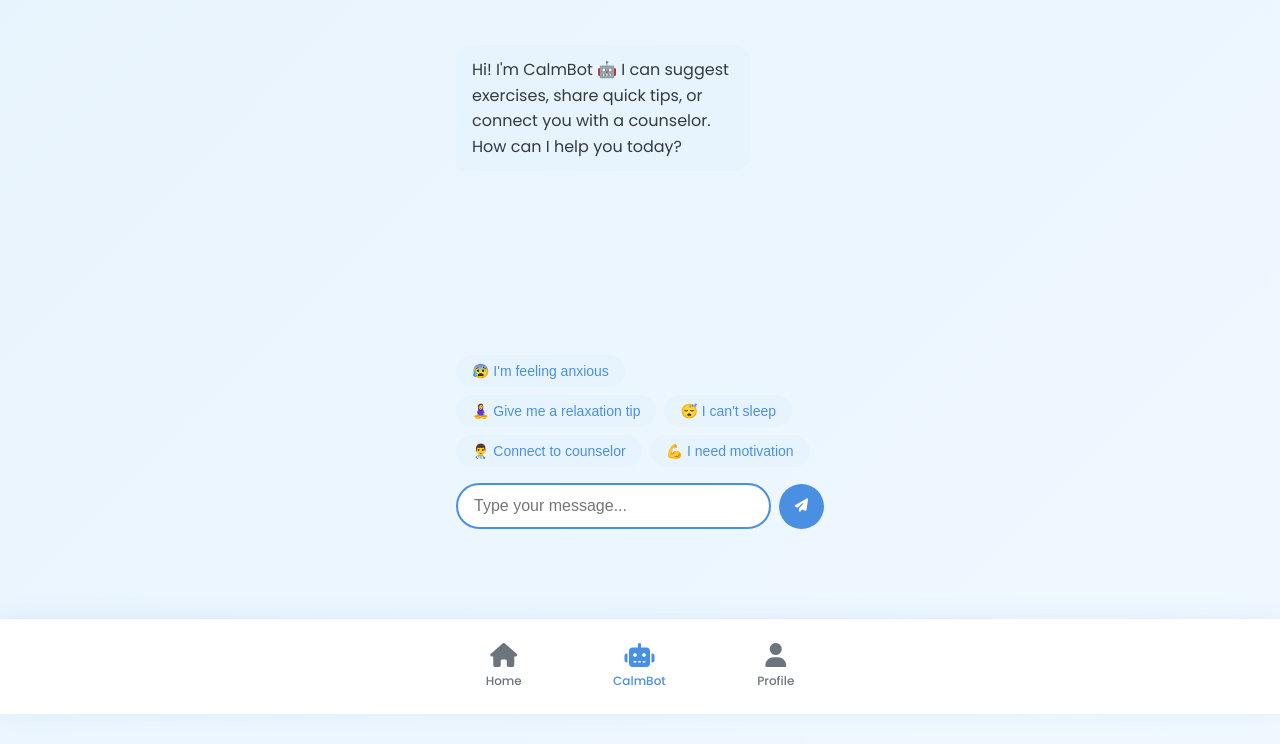
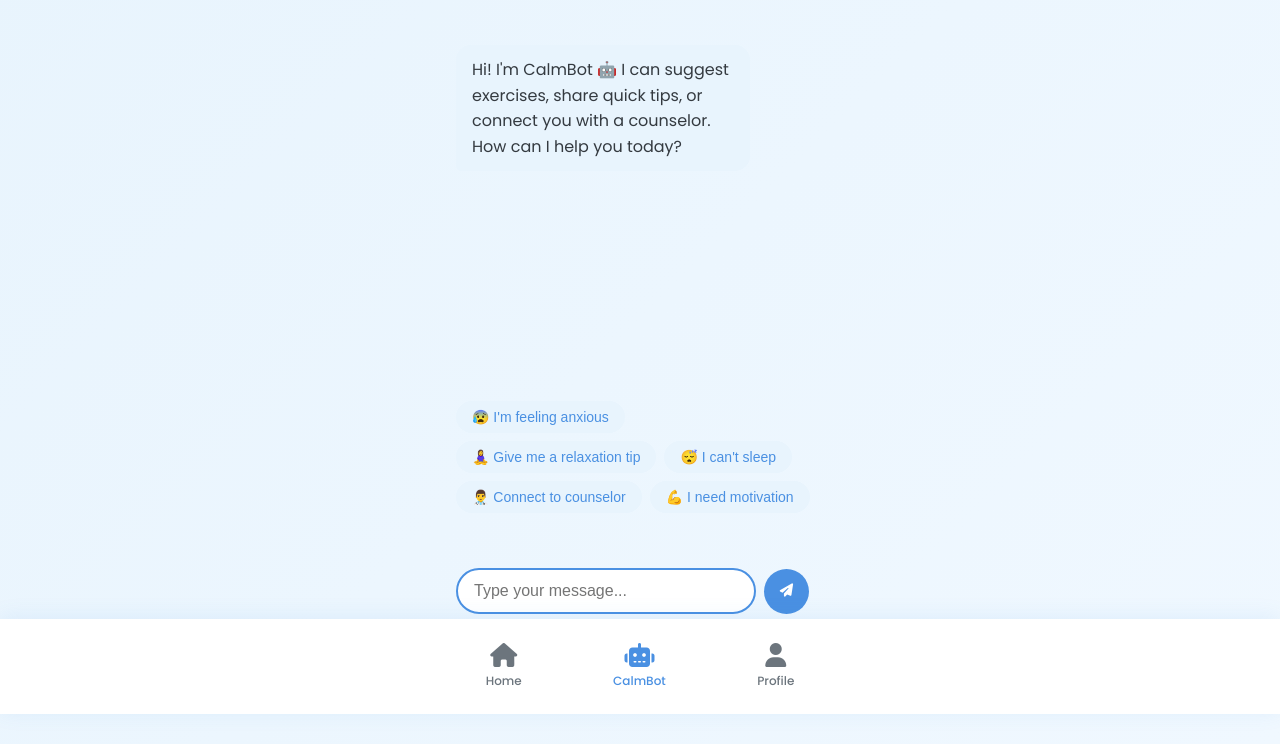
Before and after one commit to Atharva948/Serenio, a plain HTML site: page chatbot.html in a window 1280 px wide. Shown: the part 86-830 px from the top of the page. Drawn offline with Linux system fonts and the light colour scheme.

Commit message:
Update styles.css

```diff
--- a/styles.css
+++ b/styles.css
@@ -876,6 +876,8 @@ input:checked + .slider:before {
     display: flex;
     gap: 0.5rem;
     align-items: center;
+    position: fixed;
+    bottom: 100px;
 }
 
 .chat-input {
@@ -886,6 +888,7 @@ input:checked + .slider:before {
     font-size: 1rem;
     outline: none;
     transition: border-color 0.3s ease;
+    width: 300px;
 }
 
 .chat-input:focus {
```
